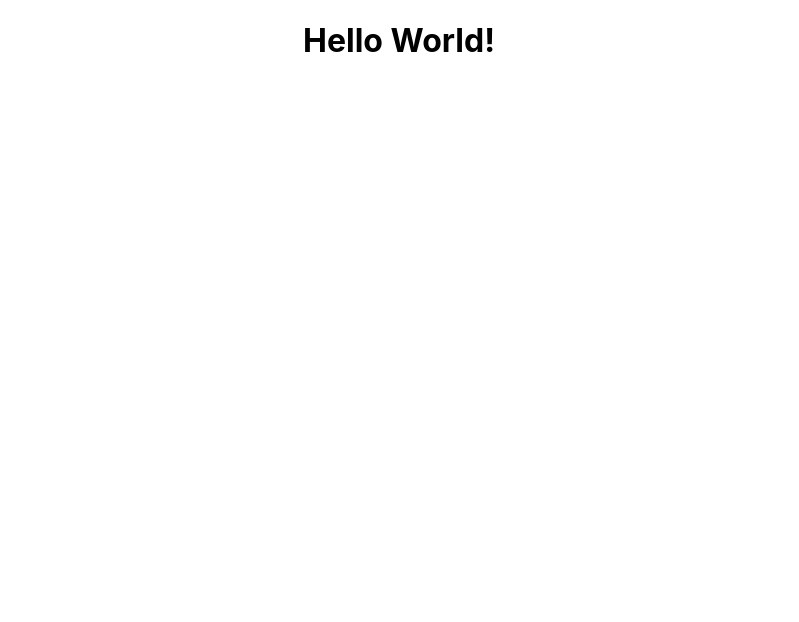
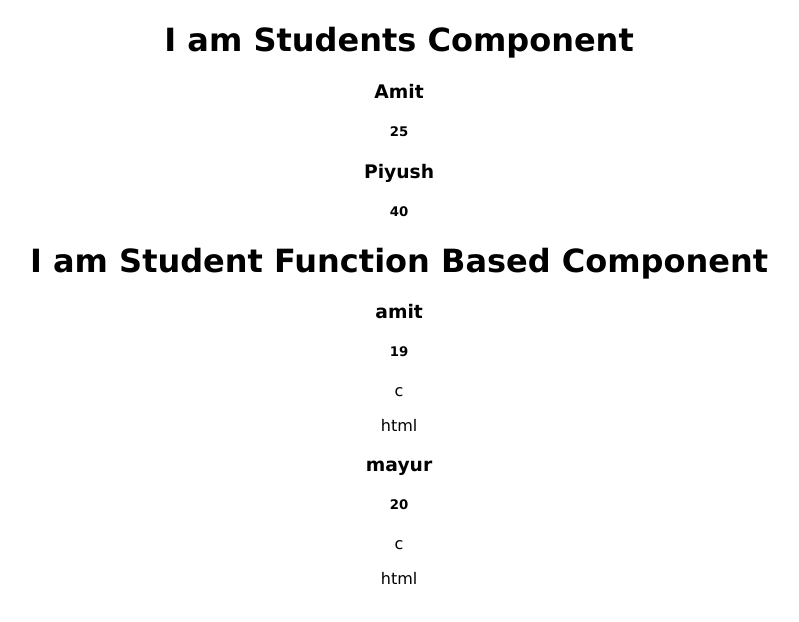
Before and after one commit to Sahil191104/firstreact, a React (Create React App) app: page / in a window 1280 px wide. Shown: the top 622 px of the page, without its empty margins (241-1040 px from the left). Built offline with nearby package versions, Linux system fonts and the light colour scheme.

Commit message:
12_6_2023

```diff
--- a/src/App.js
+++ b/src/App.js
@@ -1,24 +1,13 @@
 // import logo from './logo.svg';
 import './App.css';
+import Students from './container/Students';
+import StudentsFun from './container/StudentsFun';
 
 function App() {
   return (
-    <div className="App">
-      {/* <header className="App-header">
-        <img src={logo} className="App-logo" alt="logo" />
-        <p>
-          Edit <code>src/App.js</code> and save to reload.
-        </p>
-        <a
-          className="App-link"
-          href="https://reactjs.org"
-          target="_blank"
-          rel="noopener noreferrer"
-        >
-          Learn React
-        </a>
-      </header> */}
-    <h1>Hello World!</h1>
+    <div>
+      <Students />
+      <StudentsFun />
     </div>
   );
 }
--- /dev/null
+++ b/src/container/Students.js
@@ -0,0 +1,34 @@
+import React, { Component } from 'react';
+
+const person = [
+    {
+        name: "Amit",
+        age: 25,
+    },
+    {
+        name: "Piyush",
+        age: 40,
+    }
+];
+
+class Students extends Component {
+    render() {
+        return (
+            <div>
+                <h1>I am Students Component</h1>
+                {
+                    person.map((v) => {
+                        return (
+                            <>
+                                <h3>{v.name}</h3>
+                                <h5>{v.age}</h5>
+                            </>
+                        )
+                    })
+                }
+            </div>
+        );
+    }
+}
+
+export default Students;
--- /dev/null
+++ b/src/container/StudentsFun.js
@@ -0,0 +1,42 @@
+import React from 'react';
+
+const person =[
+    {
+        name:"amit",
+        age:19,
+        course:{
+            c1: "c",
+            c2: "html"
+        }
+    },
+    {
+        name:"mayur",
+        age:20,
+        course:{
+            c1: "c",
+            c2: "html"
+        }
+    }
+];
+
+function StudentsFun(props) {
+    return (
+        <div>
+            <h1>I am Student Function Based Component</h1>
+            {
+                    person.map((v) => {
+                        return (
+                            <>
+                                <h3>{v.name}</h3>
+                                <h5>{v.age}</h5>
+                                <p>{v.course.c1}</p>
+                                <p>{v.course.c2}</p>
+                            </>
+                        )
+                    })
+                }
+        </div>
+    );
+}
+
+export default StudentsFun;
--- a/src/index.css
+++ b/src/index.css
@@ -1,13 +1,7 @@
 body {
+  text-align: center;
   margin: 0;
-  font-family: -apple-system, BlinkMacSystemFont, 'Segoe UI', 'Roboto', 'Oxygen',
-    'Ubuntu', 'Cantarell', 'Fira Sans', 'Droid Sans', 'Helvetica Neue',
-    sans-serif;
+  font-family: Verdana, Geneva, Tahoma, sans-serif;
   -webkit-font-smoothing: antialiased;
   -moz-osx-font-smoothing: grayscale;
 }
-
-code {
-  font-family: source-code-pro, Menlo, Monaco, Consolas, 'Courier New',
-    monospace;
-}
```
